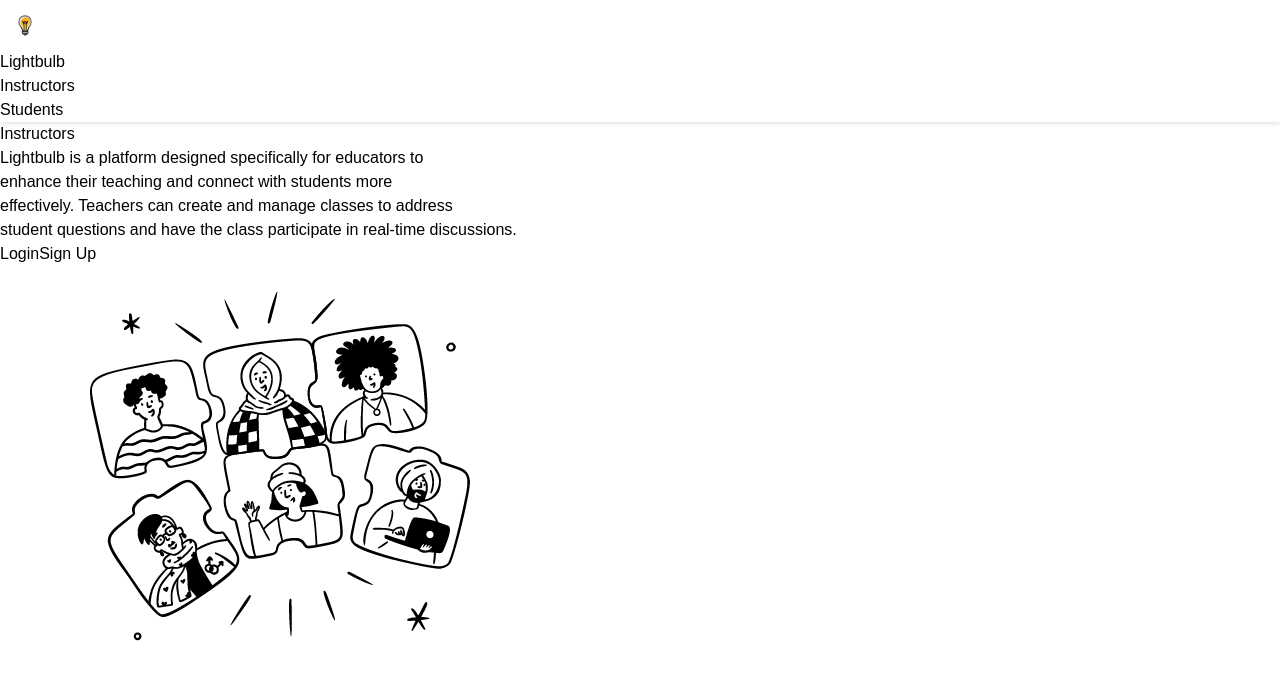
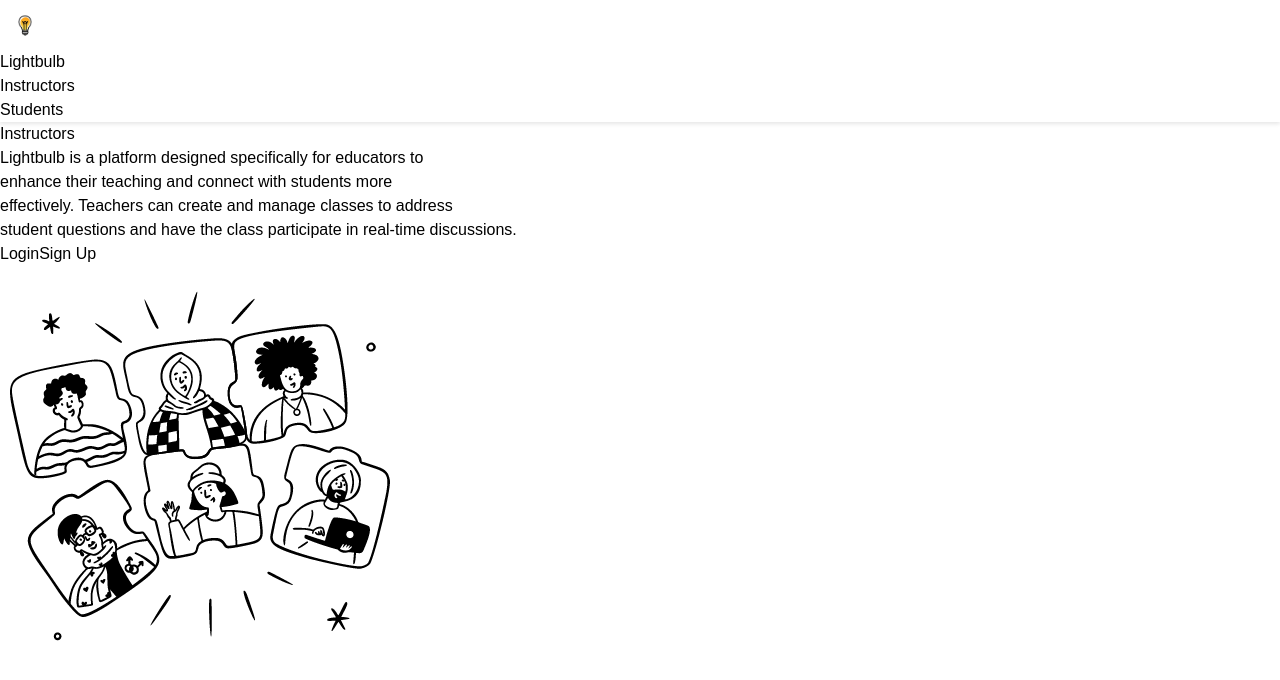
Before and after one commit to donovanduyho/lightbulb, a Next.js app in the folder client/: page /instructor in a window 1280 px wide. Shown: the top 680 px of the page. Built offline with nearby package versions, Linux system fonts and the light colour scheme.

Commit message:
fix image issues

```diff
--- a/client/app/instructor/page.tsx
+++ b/client/app/instructor/page.tsx
@@ -66,11 +66,12 @@ export default function Home() {
           </div>
         </div>
 
-        <img
-          src="assets/connect.png"
-          alt="Students Picture"
-          style={{ marginLeft: '80px' }}
-          className="h-21 w-30 mt-10 "
+        <Image
+          src="/assets/connect.png"
+          alt="students"
+          width={400}
+          height={400}
+          className="mt-10 mx-20"
         />
       </section>
     </div>
```
Also changed, not shown: client/app/student/page.tsx (+6 -5 lines).
